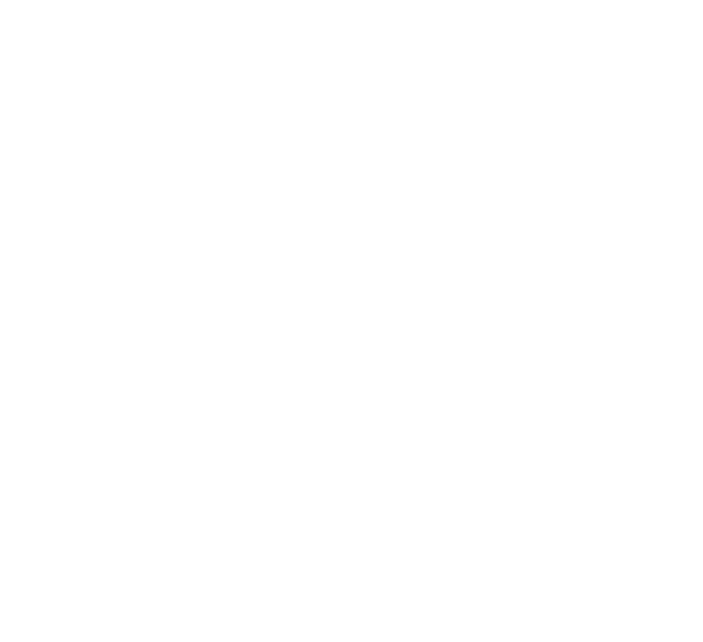
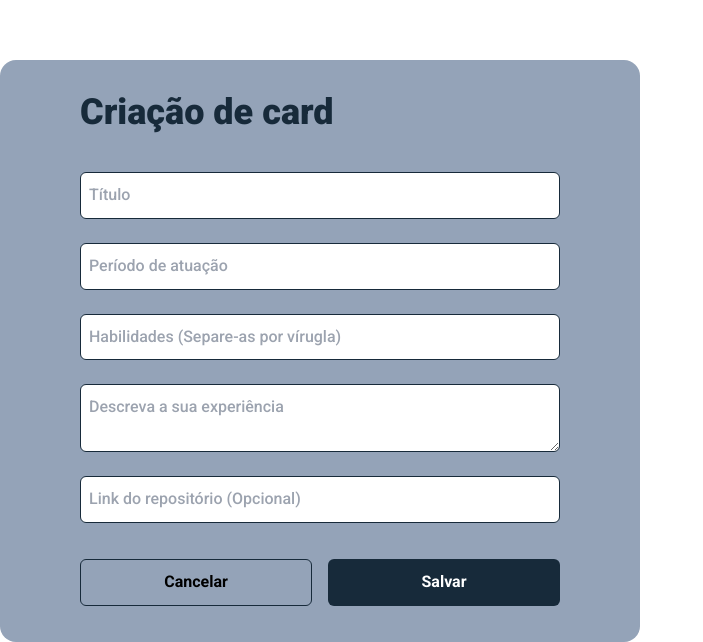
Before and after one commit to fargila/desafio-03-aws-react, a React (Vite) app: page / in a window 1280 px wide. Shown: the part 740-1382 px from the top of the page, without its empty margins (0-703 px from the left). Before the commit the page ends 800 px from the top, so only its background shows below. Built offline with nearby package versions, Linux system fonts and the light colour scheme.

Commit message:
feat: adicionando 3/4 dos componentes sem lógica, mas estilizados.

```diff
--- a/src/App.tsx
+++ b/src/App.tsx
@@ -1,3 +1,4 @@
+import CreateCard from "./components/CreateCardExp"
 import LoginPage from "./pages/LoginPage"
 
 function App() {
@@ -5,6 +6,7 @@ function App() {
   return (
     <>
       <LoginPage />
+      <CreateCard />
     </>
   )
 }
--- a/src/components/CreateCardExp.tsx
+++ b/src/components/CreateCardExp.tsx
@@ -2,8 +2,24 @@
 
 const CreateCard = () => {
   return (
-    <div>
-
+    <div className="flex flex-col justify-center items-center bg-slate-400 w-2/4 h-full pt-8 pb-6 rounded-2xl">
+      <h1 className="w-3/4 font-extrabold flex items-start text-dark_green text-4xl mb-7">Criação de card</h1>
+      <input className="w-3/4 py-3 m-3 rounded-md border-dark_green pl-2 border font-medium"
+      type="text" placeholder="Título"/>
+      <input className="w-3/4 py-3 m-3 rounded-md border-dark_green pl-2 border font-medium"
+      type="text" placeholder="Período de atuação"/>
+      <input className="w-3/4 py-3 m-3 rounded-md border-dark_green pl-2 border font-medium"
+      type="text" placeholder="Habilidades (Separe-as por vírugla)"/>
+      <textarea className="w-3/4 py-3 m-3 rounded-md border-dark_green pl-2 border font-medium"
+      placeholder="Descreva a sua experiência"></textarea>
+      <input className="w-3/4 py-3 m-3 rounded-md border-dark_green pl-2 border font-medium"
+      type="text" placeholder="Link do repositório (Opcional)"/>
+      <div className="flex justify-between w-3/4 py-3 mt-3">
+        <button className="w-1/2 border py-3 rounded-md font-bold transition duration-300 ease-in-out
+        border-dark_green mr-4 hover:bg-main_red hover:text-secondary_text">Cancelar</button>
+        <button className="w-1/2 py-3 rounded-md font-bold transition duration-300 ease-in-out
+        bg-dark_green text-secondary_text hover:bg-primary_color">Salvar</button>
+      </div>
     </div>
   )
 }
--- a/src/styles/output.css
+++ b/src/styles/output.css
@@ -554,12 +554,16 @@ video {
   display: none;
 }
 
-.relative {
-  position: relative;
+.m-4 {
+  margin: 1rem;
 }
 
-.m-auto {
-  margin: auto;
+.m-3 {
+  margin: 0.75rem;
+}
+
+.mb-3 {
+  margin-bottom: 0.75rem;
 }
 
 .ml-2 {
@@ -574,28 +578,32 @@ video {
   margin-right: 0.75rem;
 }
 
-.mb-3 {
-  margin-bottom: 0.75rem;
-}
-
-.ml-9 {
-  margin-left: 2.25rem;
-}
-
-.ml-20 {
-  margin-left: 5rem;
-}
-
 .mt-2 {
   margin-top: 0.5rem;
 }
 
-.ml-4 {
-  margin-left: 1rem;
+.mb-2 {
+  margin-bottom: 0.5rem;
+}
+
+.mr-2 {
+  margin-right: 0.5rem;
 }
 
 .mr-4 {
   margin-right: 1rem;
+}
+
+.mb-5 {
+  margin-bottom: 1.25rem;
+}
+
+.mb-7 {
+  margin-bottom: 1.75rem;
+}
+
+.mt-3 {
+  margin-top: 0.75rem;
 }
 
 .flex {
@@ -610,52 +618,12 @@ video {
   height: 100vh;
 }
 
-.h-10 {
-  height: 2.5rem;
+.h-44 {
+  height: 11rem;
 }
 
-.h-1 {
-  height: 0.25rem;
-}
-
-.w-24 {
-  width: 6rem;
-}
-
-.w-full {
-  width: 100%;
-}
-
-.w-2\/3 {
-  width: 66.666667%;
-}
-
-.w-screen {
-  width: 100vw;
-}
-
-.w-16 {
-  width: 4rem;
-}
-
-.w-3\/4 {
-  width: 75%;
-}
-
-.w-2\/4 {
-  width: 50%;
-}
-
-.w-1\/4 {
-  width: 25%;
-}
-
-.w-1\/5 {
-  width: 20%;
-}
-
-.w-4\/5 {
-  width: 80%;
+.h-full {
+  height: 100%;
 }
 
 .w-1\/12 {
@@ -666,22 +634,34 @@ video {
   width: 91.666667%;
 }
 
+.w-2\/4 {
+  width: 50%;
+}
+
+.w-1\/2 {
+  width: 50%;
+}
+
+.w-3 {
+  width: 0.75rem;
+}
+
+.w-3\/4 {
+  width: 75%;
+}
+
+.w-full {
+  width: 100%;
+}
+
+.w-fit {
+  width: -moz-fit-content;
+  width: fit-content;
+}
+
 .max-w-max {
   max-width: -moz-max-content;
   max-width: max-content;
-}
-
-.flex-1 {
-  flex: 1 1 0%;
-}
-
-.flex-grow {
-  flex-grow: 1;
-}
-
-.scroll-px-40 {
-  scroll-padding-left: 10rem;
-  scroll-padding-right: 10rem;
 }
 
 .flex-col {
@@ -712,16 +692,16 @@ video {
   border-radius: 9999px;
 }
 
+.rounded-xl {
+  border-radius: 0.75rem;
+}
+
 .rounded-md {
   border-radius: 0.375rem;
 }
 
-.rounded-lg {
-  border-radius: 0.5rem;
-}
-
-.rounded-xl {
-  border-radius: 0.75rem;
+.rounded-2xl {
+  border-radius: 1rem;
 }
 
 .border {
@@ -730,10 +710,6 @@ video {
 
 .border-t-2 {
   border-top-width: 2px;
-}
-
-.border-l {
-  border-left-width: 1px;
 }
 
 .border-dark_green {
@@ -756,29 +732,13 @@ video {
   background-color: rgb(0 67 70 / var(--tw-bg-opacity));
 }
 
-.p-52 {
-  padding: 13rem;
-}
-
-.p-96 {
-  padding: 24rem;
-}
-
-.p-5 {
-  padding: 1.25rem;
-}
-
-.p-6 {
-  padding: 1.5rem;
+.bg-slate-400 {
+  --tw-bg-opacity: 1;
+  background-color: rgb(148 163 184 / var(--tw-bg-opacity));
 }
 
 .p-3 {
   padding: 0.75rem;
-}
-
-.px-20 {
-  padding-left: 5rem;
-  padding-right: 5rem;
 }
 
 .px-4 {
@@ -786,34 +746,9 @@ video {
   padding-right: 1rem;
 }
 
-.px-5 {
-  padding-left: 1.25rem;
-  padding-right: 1.25rem;
-}
-
 .py-2 {
   padding-top: 0.5rem;
   padding-bottom: 0.5rem;
-}
-
-.py-4 {
-  padding-top: 1rem;
-  padding-bottom: 1rem;
-}
-
-.px-64 {
-  padding-left: 16rem;
-  padding-right: 16rem;
-}
-
-.px-3\.5 {
-  padding-left: 0.875rem;
-  padding-right: 0.875rem;
-}
-
-.px-96 {
-  padding-left: 24rem;
-  padding-right: 24rem;
 }
 
 .py-3 {
@@ -821,9 +756,19 @@ video {
   padding-bottom: 0.75rem;
 }
 
-.px-10 {
-  padding-left: 2.5rem;
-  padding-right: 2.5rem;
+.py-6 {
+  padding-top: 1.5rem;
+  padding-bottom: 1.5rem;
+}
+
+.py-12 {
+  padding-top: 3rem;
+  padding-bottom: 3rem;
+}
+
+.py-8 {
+  padding-top: 2rem;
+  padding-bottom: 2rem;
 }
 
 .px-6 {
@@ -831,18 +776,24 @@ video {
   padding-right: 1.5rem;
 }
 
-.px-8 {
-  padding-left: 2rem;
-  padding-right: 2rem;
+.pl-3 {
+  padding-left: 0.75rem;
 }
 
-.px-40 {
-  padding-left: 10rem;
-  padding-right: 10rem;
+.pl-2 {
+  padding-left: 0.5rem;
 }
 
-.pl-3 {
-  padding-left: 0.75rem;
+.pb-6 {
+  padding-bottom: 1.5rem;
+}
+
+.pt-8 {
+  padding-top: 2rem;
+}
+
+.pt-10 {
+  padding-top: 2.5rem;
 }
 
 .text-center {
@@ -864,21 +815,6 @@ video {
   line-height: 1.25rem;
 }
 
-.text-base {
-  font-size: 1rem;
-  line-height: 1.5rem;
-}
-
-.text-3xl {
-  font-size: 1.875rem;
-  line-height: 2.25rem;
-}
-
-.text-2xl {
-  font-size: 1.5rem;
-  line-height: 2rem;
-}
-
 .text-xl {
   font-size: 1.25rem;
   line-height: 1.75rem;
@@ -886,6 +822,18 @@ video {
 
 .font-bold {
   font-weight: 700;
+}
+
+.font-extrabold {
+  font-weight: 800;
+}
+
+.font-semibold {
+  font-weight: 600;
+}
+
+.font-medium {
+  font-weight: 500;
 }
 
 .text-main_red {
@@ -896,6 +844,11 @@ video {
 .text-secondary_text {
   --tw-text-opacity: 1;
   color: rgb(255 255 255 / var(--tw-text-opacity));
+}
+
+.text-dark_green {
+  --tw-text-opacity: 1;
+  color: rgb(23 42 58 / var(--tw-text-opacity));
 }
 
 .transition {
@@ -935,7 +888,12 @@ body {
   background-color: rgb(9 188 138 / var(--tw-bg-opacity));
 }
 
-.hover\:bg-primary_text:hover {
+.hover\:bg-main_red:hover {
   --tw-bg-opacity: 1;
-  background-color: rgb(24 25 31 / var(--tw-bg-opacity));
+  background-color: rgb(153 32 32 / var(--tw-bg-opacity));
 }
+
+.hover\:text-secondary_text:hover {
+  --tw-text-opacity: 1;
+  color: rgb(255 255 255 / var(--tw-text-opacity));
+}
```
Also changed, not shown: src/components/AddLink.tsx (+10 -2 lines), src/components/EditCardExp.tsx (+18 -2 lines).
